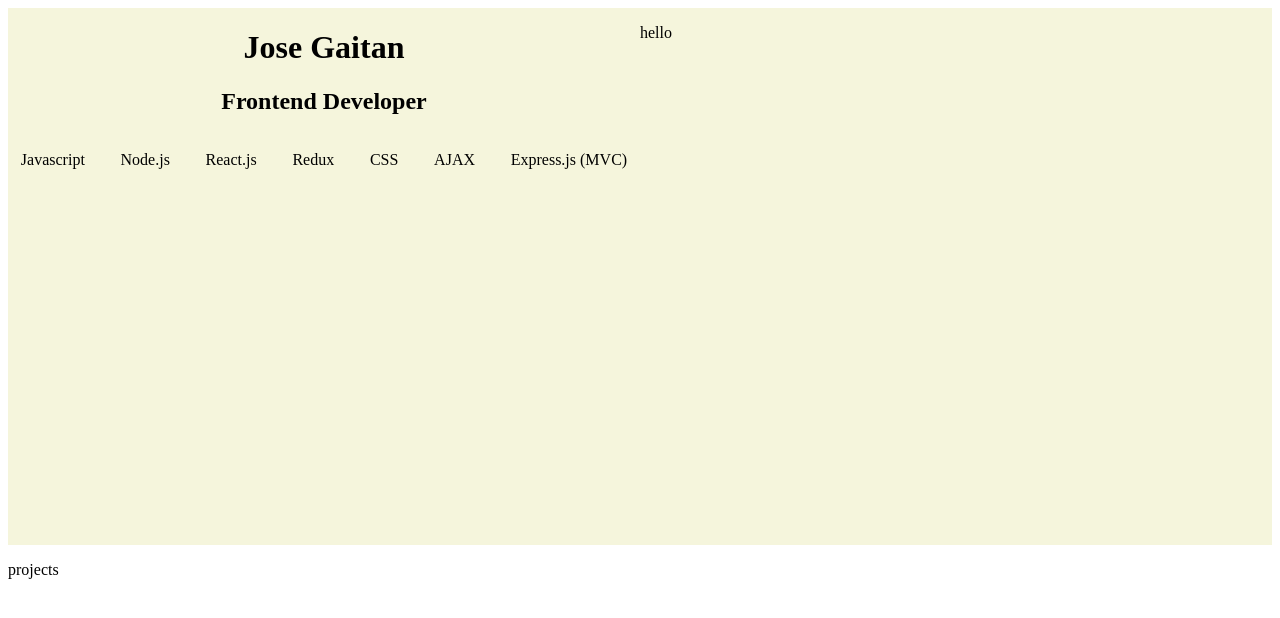
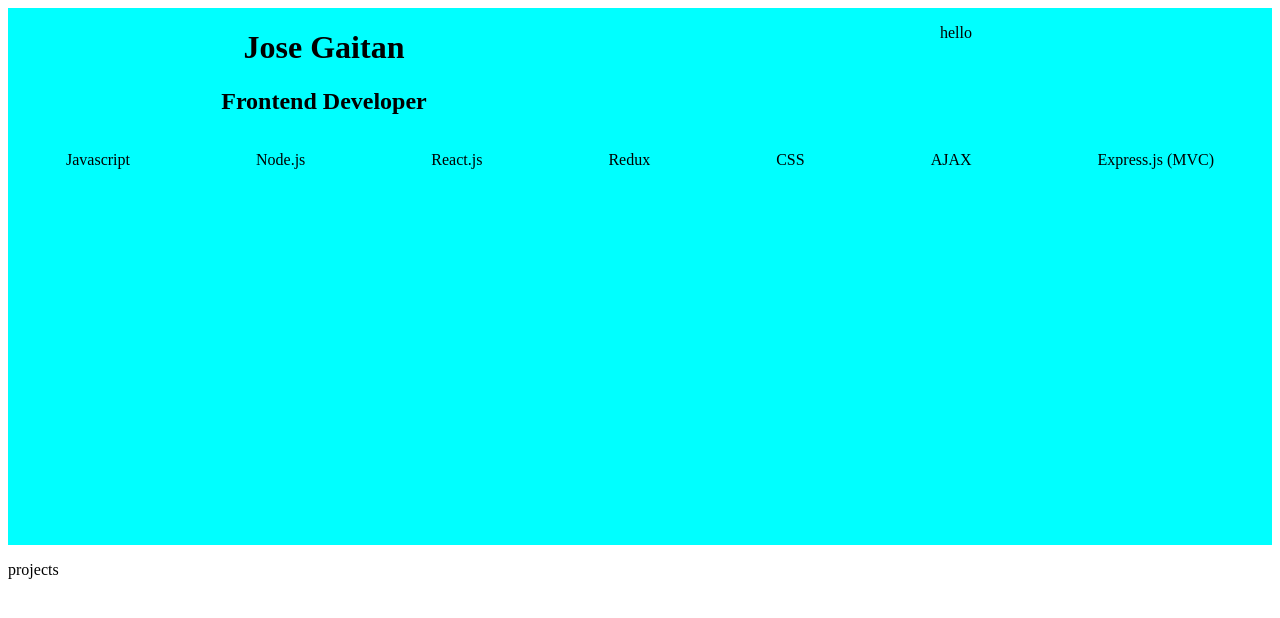
Before and after one commit to joeygaitan/react-portfolio, a React (Create React App) app: page / in a window 1280 px wide. Shown: the top 618 px of the page. Built offline with nearby package versions, Linux system fonts and the light colour scheme.

Commit message:
working on getting css containers working

```diff
--- a/src/components/Body/Body.js
+++ b/src/components/Body/Body.js
@@ -8,6 +8,7 @@ class Body extends Component {
     }
     render() {
         return (
+        <div>
             <div className = "container">
                 <div className="languageBar">
                     <p>Javascript</p>
@@ -27,6 +28,7 @@ class Body extends Component {
                     </div>
                 </div>
             </div>
+        </div>
          );
     }
 }
--- a/src/components/Header/Header.js
+++ b/src/components/Header/Header.js
@@ -10,7 +10,7 @@ class Header extends Component {
     render() {
         return (
         <div>
-            <div className="container">
+            <div className="wrapper">
                 <div className="item1">
                     <h1>Jose Gaitan</h1>
                     <h2>Frontend Developer</h2>
--- a/src/css/body.css
+++ b/src/css/body.css
@@ -4,6 +4,7 @@
 }
 
 .languageBar {
+    background-color: aqua;
     display: grid;
     text-align: center;
     grid-template-columns: auto auto auto auto auto auto auto;
--- a/src/css/header.css
+++ b/src/css/header.css
@@ -1,6 +1,7 @@
-.container{
+.wrapper{
     display: grid;
     grid-template-columns: 50% 50%;
+    background-color: aqua;
 }
 
 .item1 {
@@ -8,5 +9,5 @@
 }
 
 .item2{
-
+    text-align: center;
 }
```
